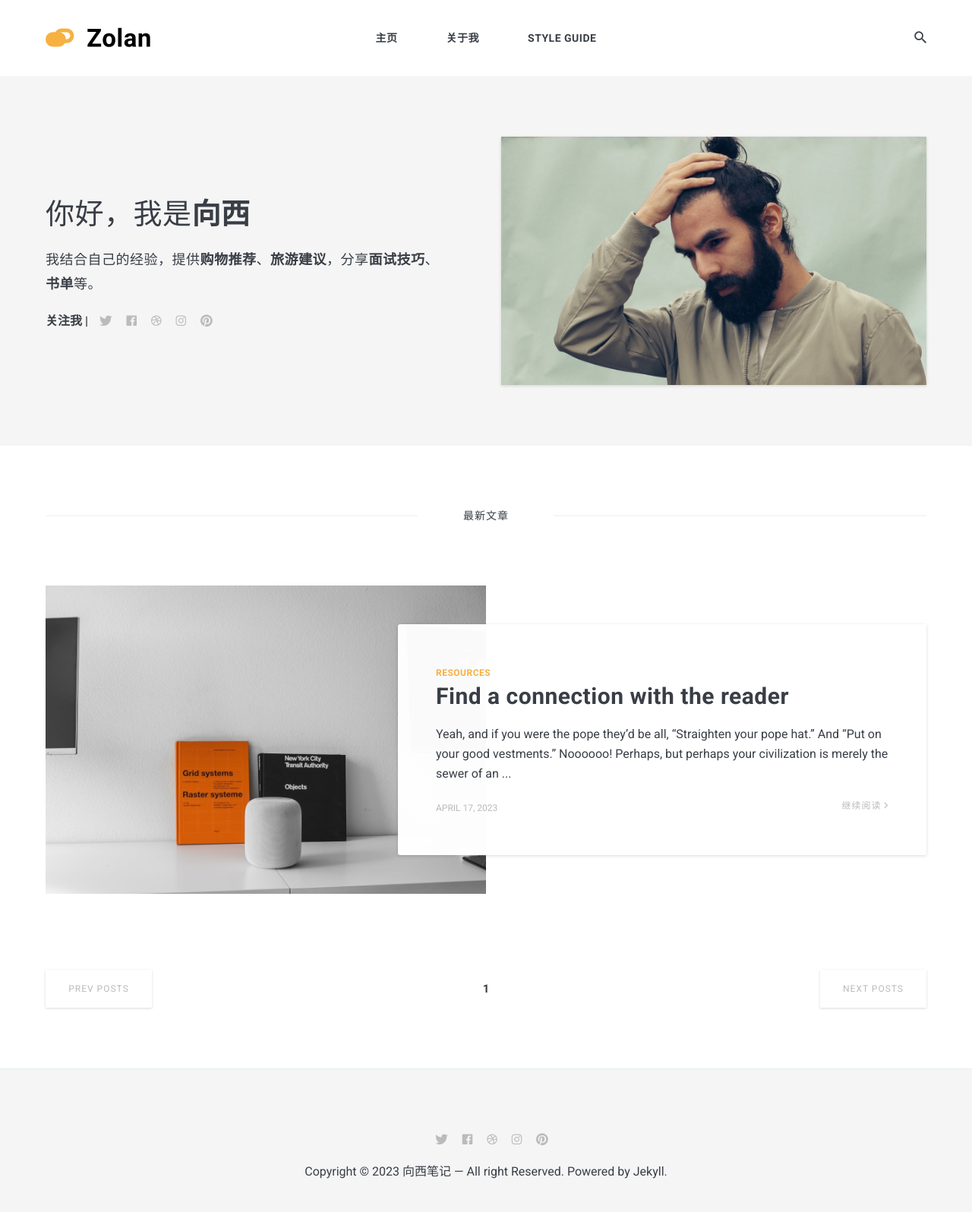
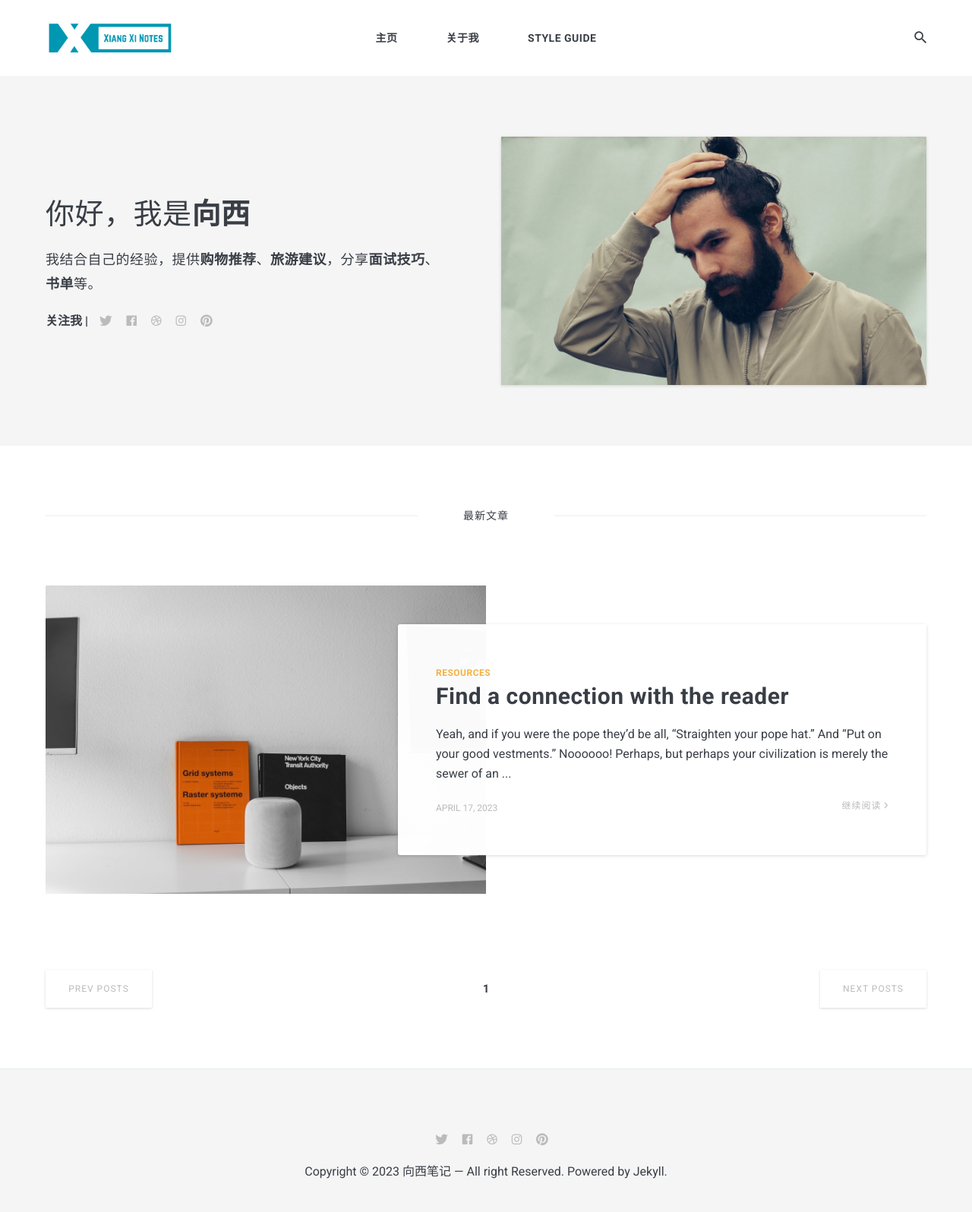
Before and after one commit to xiangxinotes/xiangxinotes.github.io, a Jekyll site: the page built from index.html, in a window 1280 px wide. Shown: the whole page at 76% size. Built offline with Jekyll 4.4.1, drawn with Linux system fonts in a browser that asks for light colours; nearby versions of some CDN libraries; the list of posts is cut into pages by our own code.

Commit message:
Update logo & favicon.ico

```diff
--- a/_data/settings.yml
+++ b/_data/settings.yml
@@ -1,7 +1,7 @@
 #-------------------------------
 # General Site Settings
 title: 向西笔记
-logo: logo.svg # You can add own logo.
+logo: logo.png # You can add own logo.
 description: 向西笔记提供购物推荐、旅居建议，分享书单、知识、旅游经验、工作心得、面试技巧、美好小工具。
 
 
```
Also changed, not shown: favicon.ico, images/logo.png (added), images/zolan-main-page.png (deleted), images/zolan-post.png (deleted).
